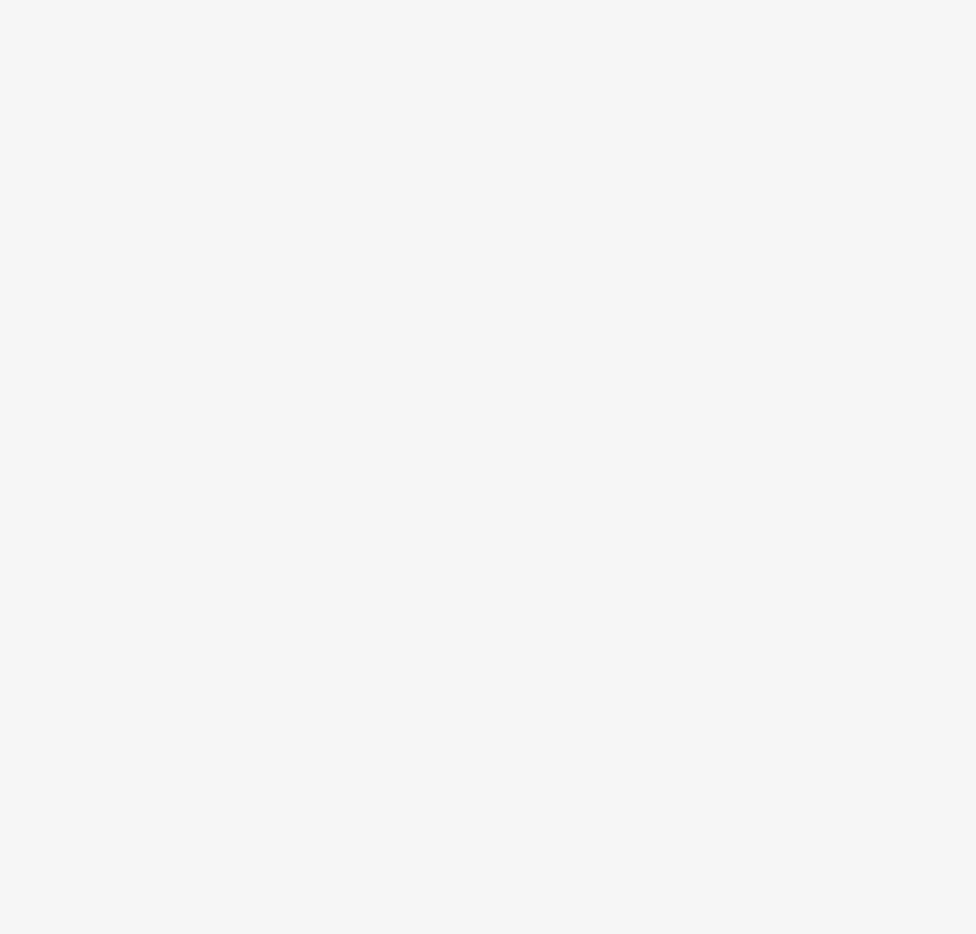
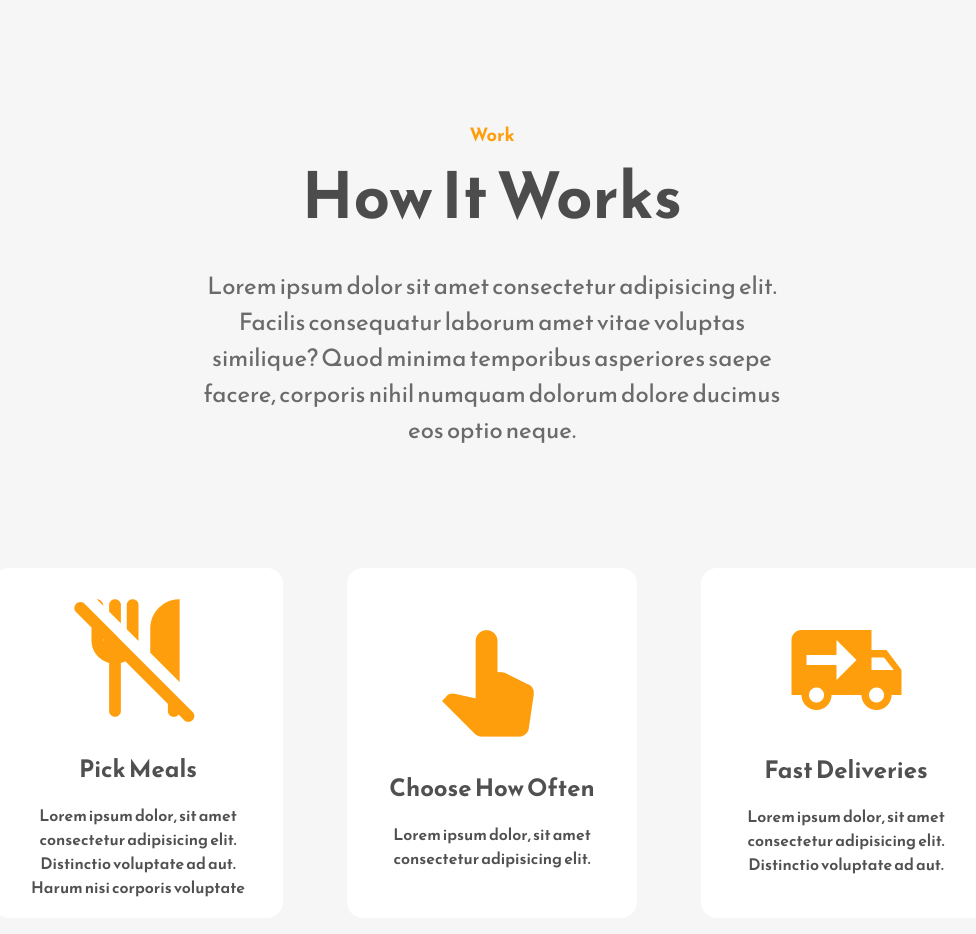
Before and after one commit to TheintTheint298/restaurant_landing_page, a React (Create React App) app: page / in a window 1280 px wide. Shown: the part 2300-3234 px from the top of the page, without its empty margins (148-1124 px from the left). Before the commit the page ends 2280 px from the top, so only its background shows below. Built offline with nearby package versions, Linux system fonts and the light colour scheme.

Commit message:
work component

```diff
--- a/src/App.js
+++ b/src/App.js
@@ -1,12 +1,14 @@
 import "./App.css";
 import Home from "./Components/Home";
 import About from "./Components/About";
+import Work from "./Components/Work";
 
 function App() {
   return (
     <div className="App">
       <Home />
       <About />
+      <Work />
     </div>
   );
 }
--- /dev/null
+++ b/src/Components/Work.js
@@ -0,0 +1,51 @@
+import React from 'react'
+import PickMeals from '../Assets/pick-meals-image.png'
+import ChooseMeals from '../Assets/choose-image.png'
+import DeliveryMeals from '../Assets/delivery-image.png'
+
+const Work = () => {
+  const workInfoData = [
+    {
+      image: PickMeals,
+      title: "Pick Meals",
+      text: "Lorem ipsum dolor, sit amet consectetur adipisicing elit. Distinctio voluptate ad aut. Harum nisi corporis voluptate ",
+    },
+    {
+      image: ChooseMeals,
+      title: "Choose How Often",
+      text: "Lorem ipsum dolor, sit amet consectetur adipisicing elit.",
+    },
+    {
+      image: DeliveryMeals,
+      title: "Fast Deliveries",
+      text: "Lorem ipsum dolor, sit amet consectetur adipisicing elit. Distinctio voluptate ad aut. ",
+    },
+  ]
+
+  return (
+    <div className='work-section-wrapper'>
+      <div className='work-section-top'>
+        <p className='primary-subheading'>Work</p>
+        <h1 className='primary-heading'>How It Works</h1>
+        <p className='primary-text'>
+          Lorem ipsum dolor sit amet consectetur adipisicing elit. Facilis consequatur laborum amet vitae voluptas similique? Quod minima temporibus asperiores saepe facere, corporis nihil numquam dolorum dolore ducimus eos optio neque.
+        </p>
+      </div>
+      <div className='work-section-bottom'>
+        {
+          workInfoData.map((data) => (
+            <div className='work-section-info'>
+              <div className='info-boxes-img-container'>
+                <img src={data.image} alt="" />
+                <h2>{data.title}</h2>
+                <p>{data.text}</p>
+              </div>
+            </div>
+          ))
+        }
+      </div>
+    </div>
+  )
+}
+
+export default Work
```
